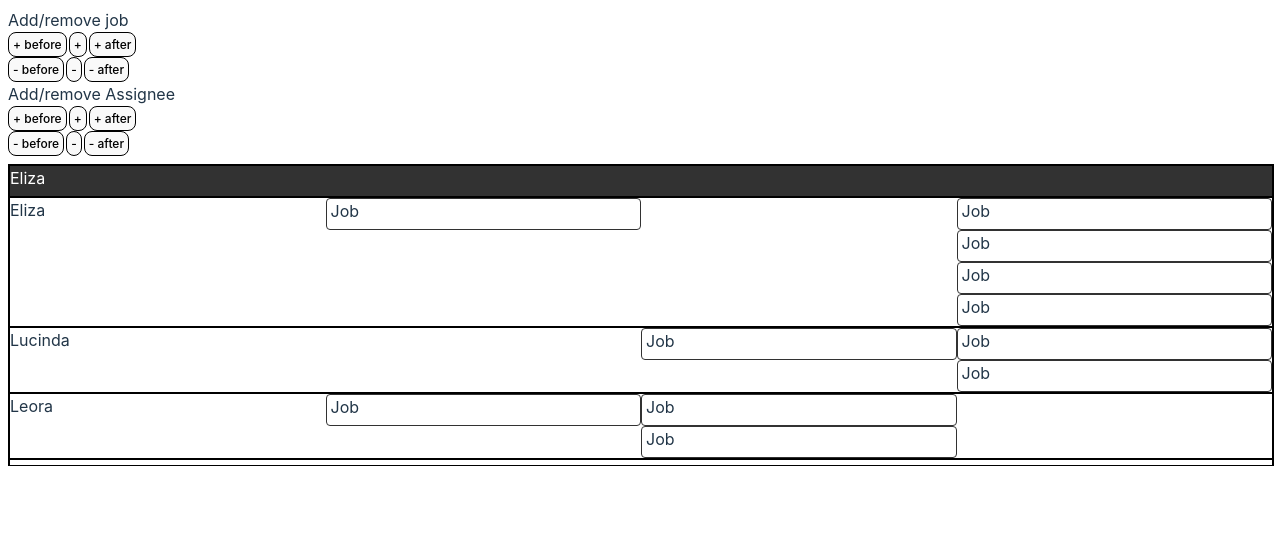
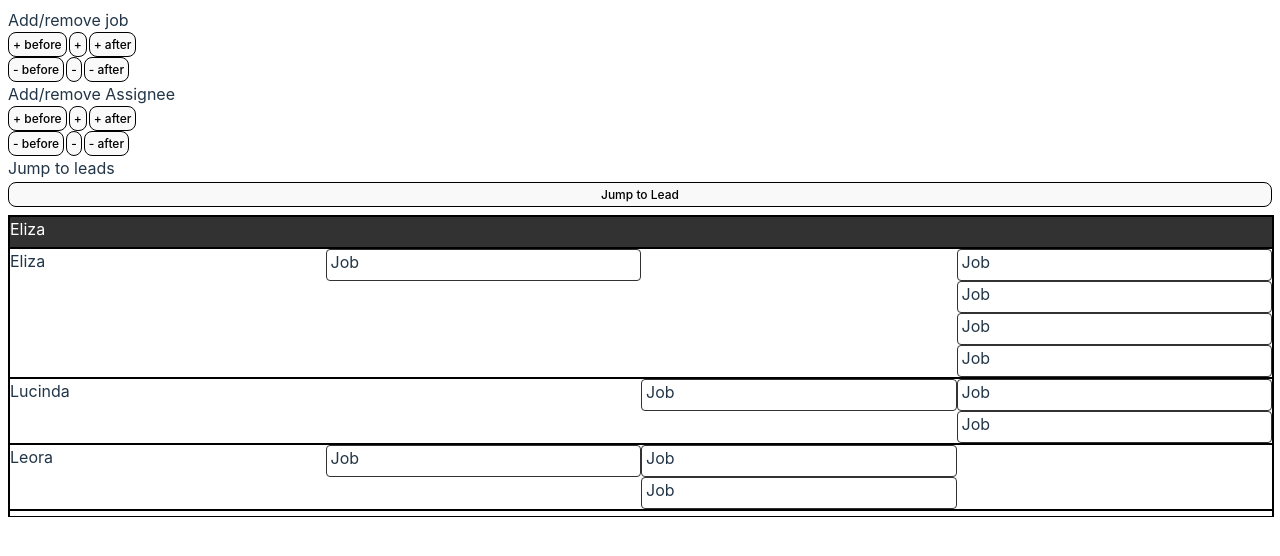
Before and after one commit to tp-hk/windowing-scrolling, a React (Vite) app: page / in a window 1280 px wide. Shown: the top 556 px of the page. Built offline with nearby package versions, Linux system fonts and the light colour scheme.

Commit message:
minor updates

```diff
--- a/src/tanstack-virtual/api.ts
+++ b/src/tanstack-virtual/api.ts
@@ -31,6 +31,7 @@ export interface IAssigneeJobs {
 }
 
 export interface IDisplayRow extends IAssigneeJobs {
+    rowId: number;
     isLeadRow: boolean;
 }
 
--- a/src/tanstack-virtual/assignment-row.tsx
+++ b/src/tanstack-virtual/assignment-row.tsx
@@ -1,4 +1,4 @@
-import { FC, ReactNode } from 'react';
+import { FC, ReactNode, useEffect } from 'react';
 import { IDisplayRow, IJob, DAY_COUNT } from './api';
 import { JobBlock } from './job-block';
 
--- a/src/tanstack-virtual/header.tsx
+++ b/src/tanstack-virtual/header.tsx
@@ -6,10 +6,11 @@ interface HeaderProps {
     removeJob: (rangeOption: RangeOption) => void;
     addAssignee: (rangeOption: RangeOption) => void;
     removeAssignee: (rangeOption: RangeOption) => void;
+    jumpToLead: () => void;
 }
 
 export const Header: FC<HeaderProps> = ({
-    addJob, removeJob, addAssignee, removeAssignee
+    addJob, removeJob, addAssignee, removeAssignee, jumpToLead
 }) => {
     return <div>
         <div>
@@ -54,5 +55,13 @@ export const Header: FC<HeaderProps> = ({
                 </div>
             </div>
         </div>
+        <div style={{
+                display: 'flex',
+                flexDirection: 'column',
+                gap: '2px'
+        }}>
+            Jump to leads
+            <button onClick={jumpToLead}>Jump to Lead</button>
+        </div>
     </div>
 }
--- a/src/tanstack-virtual/loader.tsx
+++ b/src/tanstack-virtual/loader.tsx
@@ -12,20 +12,25 @@ const adaptData = (data: IAssigneeJobs[]) => {
         if (item.assignee.id === item.assignee.leadId) {
             items.push({
                 ...item,
-                isLeadRow: true
+                isLeadRow: true,
+                rowId: item.assignee.id + 1
             });
         }
         items.push({
             ...item,
-            isLeadRow: false
+            isLeadRow: false,
+            rowId: item.assignee.id
         })
     }
     return items;
 }
 
+const leads = data.filter(assignment => assignment.assignee.isLead);
+
 export const Loader: FC = () => {
     const [displayedItems, setDisplayedItems] = useState<IDisplayRow[]>([]);
     const parentRef = useRef<HTMLDivElement>(null);
+    const leadIndexRef = useRef(0);
     const rangeRef = useRef<Range>({
         startIndex: 0,
         endIndex: 0,
@@ -107,10 +112,19 @@ export const Loader: FC = () => {
         setDisplayedItems(adaptData(data));
     }
 
+    const jumpToLead = () => {
+        leadIndexRef.current += 1;
+        const lead = leads[leadIndexRef.current];
+        console.log(`scrolling to lead ${lead.assignee.name}`);
+        const rowIndex = displayedItems.findIndex(item => item.assignee.id === lead.assignee.id) ?? 0;
+        virtualizer.scrollToIndex(rowIndex);
+    }
+
     const virtualizer = useVirtualizer({
         count: displayedItems.length,
         getScrollElement: () => parentRef.current,
         estimateSize: () => 30 * (5 + 1),
+        overscan: 0,
         rangeExtractor: (range ) => {
             rangeRef.current = range;
             const indices: number[] = [];
@@ -118,6 +132,10 @@ export const Loader: FC = () => {
                 indices.push(i);
             }
             return indices;
+        },
+        getItemKey: (index) => {
+            const row = displayedItems[index];
+            return row.isLeadRow ? row.assignee.id + 1 : row.assignee.id;
         }
     });
 
@@ -125,7 +143,13 @@ export const Loader: FC = () => {
 
     return (
         <Fragment>
-            <Header addJob={addJob} removeJob={removeJob} addAssignee={addAssignee} removeAssignee={removeAssignee} />
+            <Header
+                addJob={addJob}
+                removeJob={removeJob}
+                addAssignee={addAssignee}
+                removeAssignee={removeAssignee}
+                jumpToLead={jumpToLead}
+            />
             <div
                 ref={parentRef}
                 className="List"
@@ -135,7 +159,7 @@ export const Loader: FC = () => {
                     overflowY: 'auto',
                     contain: 'strict',
                     border: '1px solid #000',
-                    marginTop: '8px'
+                    marginTop: '8px',
                 }}
             >
                 <div
```
Also changed, not shown: src/reqs.md (+2 -5 lines).
